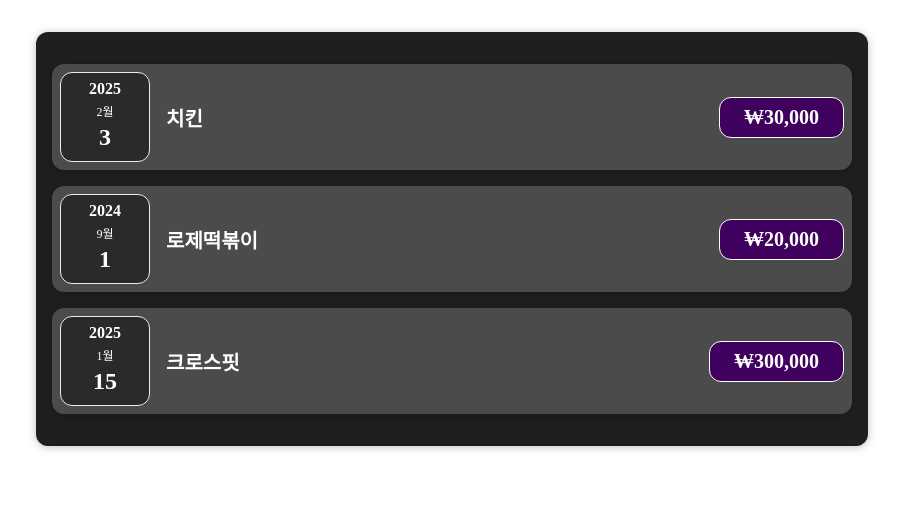
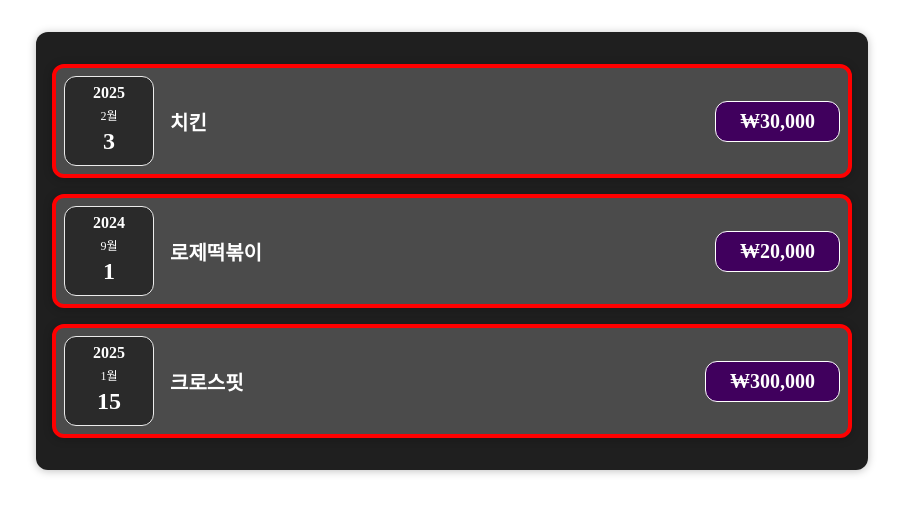
Before and after one commit to mjkim41/react101, a React (Vite) app: page / in a window 1280 px wide. Shown: the top 514 px of the page, without its empty margins (188-1091 px from the left). Built offline with nearby package versions, Linux system fonts and the light colour scheme.

Commit message:
# Card.jsx, Card.css, ExpenseItem.jsx에 div를 Card로 변경

```diff
--- a/src/App.jsx
+++ b/src/App.jsx
@@ -41,8 +41,12 @@ const App = () => {
 
     return (
         // 부모 요소에서 return ( <자식컴포넌트명 /> ) 이 부분에 <자식컴포넌트명 Props명=속성값> 형식으로 정보를 전달해준다.
-       <ExpenseList expenses={expenses} />
+        <>
+            {/*안의 태그 내용이 유동적인 경우 : 부모가 <></> 사이에 내용 적어서 children으로 전달해주면, 자식 태그에서 props.children으로 사용*/}
+            <ExpenseList expenses={expenses} />
+        </>
     );
+
 }
 
 
--- a/src/components/expenseTracker/ExpenseItem.jsx
+++ b/src/components/expenseTracker/ExpenseItem.jsx
@@ -6,6 +6,7 @@ Webpack은 CSS 파일을 JavaScript 모듈처럼 취급하고, 이를 통해 CSS
 
 import './ExpenseItem.css';
 import ExpenseDate from "./ExpenseDate.jsx";
+import Card from "../ui/card.jsx";
 
 const ExpenseItem = ({ expense }) => {
     // console.log('props: ', props);
@@ -15,7 +16,8 @@ const ExpenseItem = ({ expense }) => {
     const formatPrice = new Intl.NumberFormat('ko-KR', {style: 'currency', currency:'krw'}).format(price);
 
     return (
-        <div className='expense-item'>
+        // 카드로 감싸줌
+        <Card className='expense-item'>
             {/* 날짜를 component 화 함*/}
             <ExpenseDate expenseDate={date}/>
             <div className='expense-item__description'>
@@ -23,7 +25,7 @@ const ExpenseItem = ({ expense }) => {
                 {/* 통화 표시를 compeont화 함 */}
                 <div className='expense-item__price'>{formatPrice}</div>
             </div>
-        </div>
+        </Card>
     );
 };
 
--- /dev/null
+++ b/src/components/ui/card.css
@@ -0,0 +1,5 @@
+.card {
+    border-radius: 12px;
+    box-shadow: 0 1px 8px rgba(0, 0, 0, 0.25);
+    border: 4px solid red;
+}
--- /dev/null
+++ b/src/components/ui/card.jsx
@@ -0,0 +1,17 @@
+import React from 'react';
+import './Card.css';
+
+// 안의 태그 내용이 유동적인 경우 : 부모에서 props로 전달해주면 자식 태그에서 props.children으로 사용
+const Card = ({ children, className }) => {
+
+    // 카드....
+    const cn = `card ${className}`;
+    return (
+        <div className={cn}>
+            {/* 유동적인 구조인 경우 */}
+            {children}
+        </div>
+    );
+};
+
+export default Card;
```
